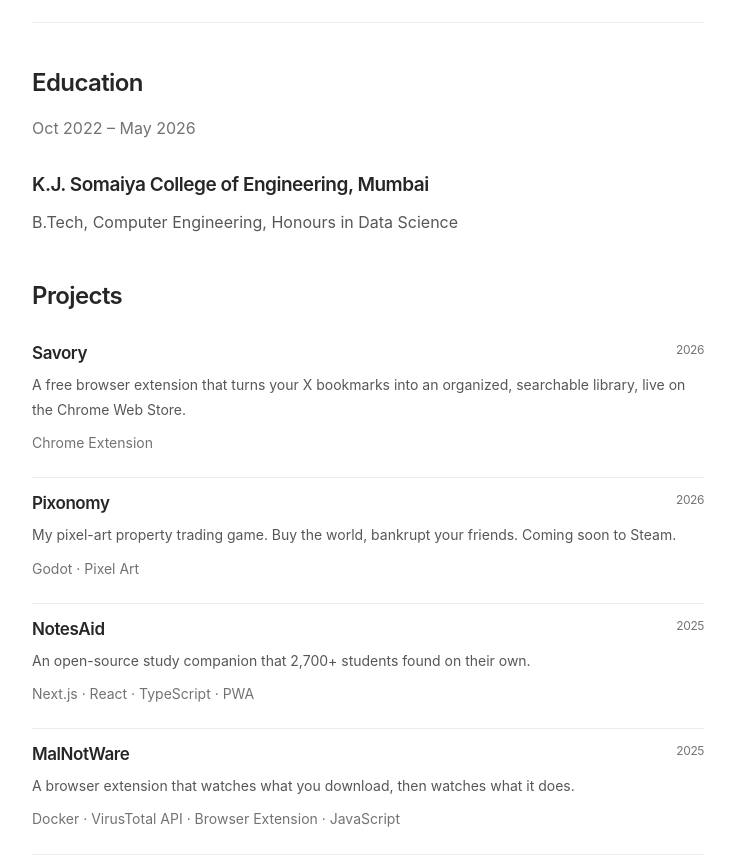
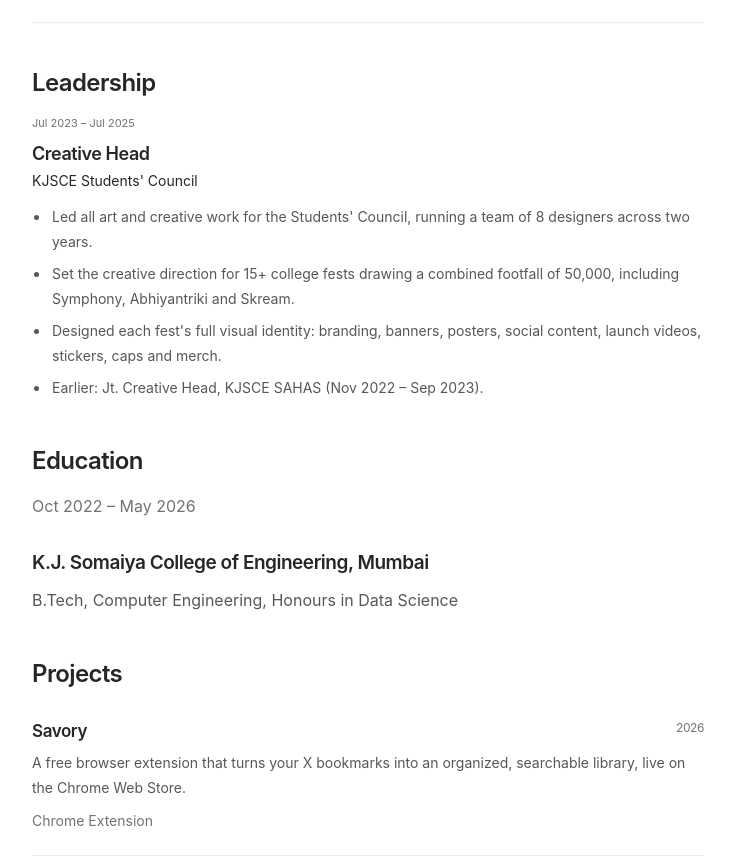
Before and after one commit to yashankkothari/the-lodge, an Eleventy site: page src/minimal/resume-redirect.njk in a window 1280 px wide. Shown: the part 1302-2169 px from the top of the page, without its empty margins (272-1007 px from the left). Built offline with nearby package versions, Linux system fonts and the light colour scheme; Eleventy itself is replaced by a stand-in of ours; files that its build step writes are made by us from their sources.

Commit message:
Add updated Colgate bullets and Leadership section

```diff
--- a/src/minimal/resume-redirect.njk
+++ b/src/minimal/resume-redirect.njk
@@ -17,6 +17,7 @@
     </article>
   {% endfor %}
   </section>
+  {% if linkedin.leadership %}<section id="leadership"><h2>Leadership</h2>{% for job in linkedin.leadership %}<article class="job"><div><p class="job-period">{{ job.period }}</p><h2>{{ job.role }}</h2><p class="job-org">{{ job.org }}</p><ul>{% for pt in job.points %}<li>{{ pt }}</li>{% endfor %}</ul></div></article>{% endfor %}</section>{% endif %}
   <section id="education"><h2>Education</h2>{% for ed in linkedin.education %}<p class="job-period">{{ ed.period }}</p><h3>{{ ed.school }}</h3><p>{{ ed.degree }}</p>{% endfor %}</section>
   <section><h2>Projects</h2>{% for p in collections.project | sort(false, false, "data.order") %}<article class="resume-project"><h3><a href="{{ p.url }}">{{ p.data.title }}</a><span>{{ p.data.year }}</span></h3><p>{{ p.data.summary }}</p><p class="small dim">{{ p.data.tech | join(" · ") }}</p></article>{% endfor %}</section>
   <section><h2>Certifications</h2><ul class="plain-list">{% for c in linkedin.certifications %}<li><strong>{{ c.name }}</strong><span class="dim"> — {{ c.issuer }}, {{ c.year }}</span></li>{% endfor %}</ul></section>
```
